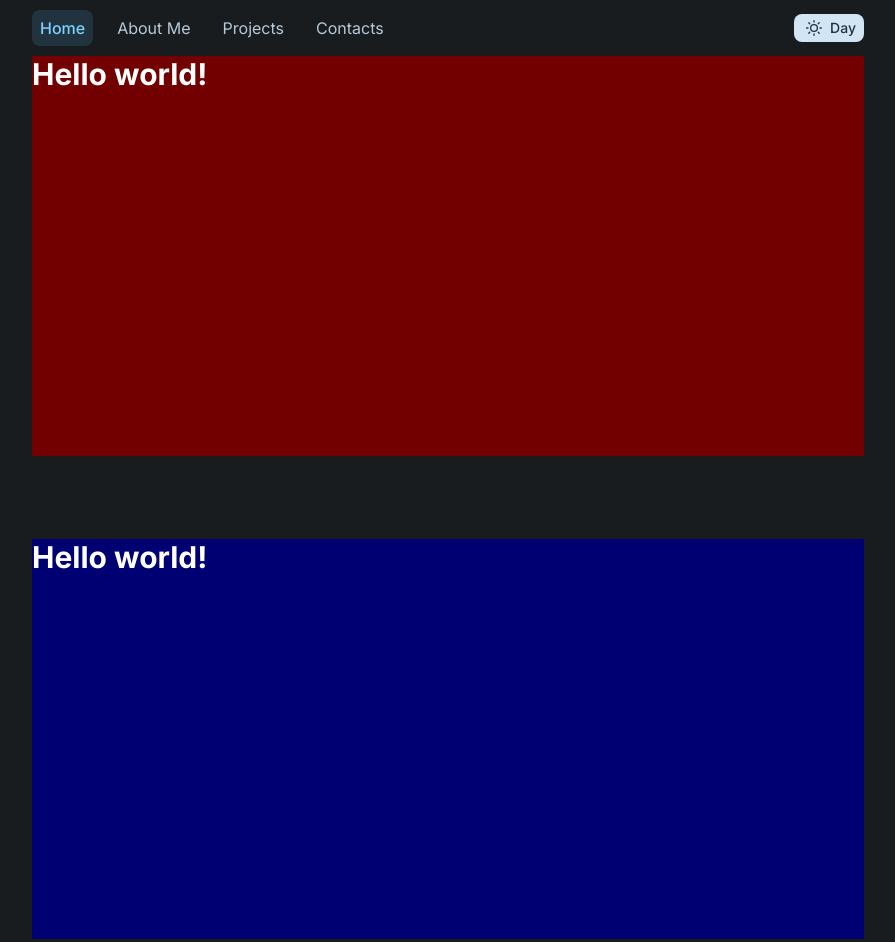
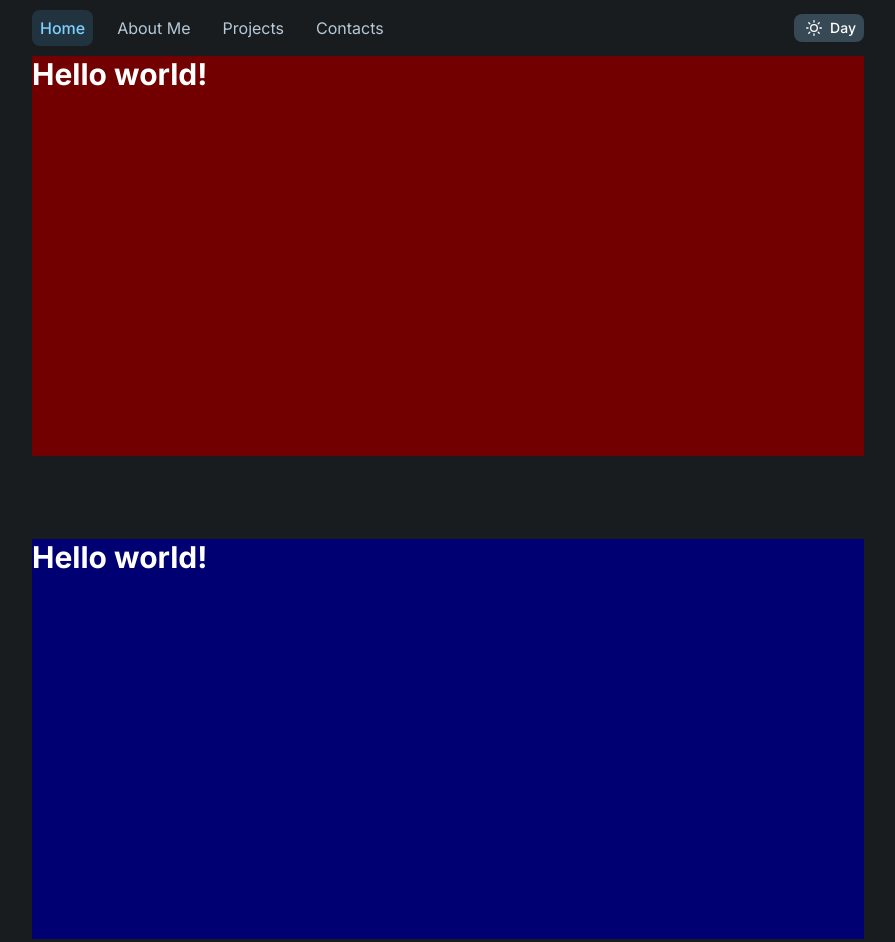
Before and after one commit to djemar/portfolio, a website: page src/index.html in a window 1280 px wide. Shown: the top 942 px of the page, without its empty margins (192-1087 px from the left). Drawn offline with nearby package versions, Linux system fonts and the dark colour scheme; files that its build step writes are made by us from their sources.

Commit message:
Day/Night support for theme switch btn

```diff
--- a/src/css/material.css
+++ b/src/css/material.css
@@ -30,14 +30,6 @@
 }
 .md-btn-secondary:hover {
   background-image: linear-gradient(rgba(0, 0, 0, 0.1) 0 0);
-}
-
-.md-bg-secondary-90 {
-  background-color: var(--md-ref-palette-secondary-90);
-  color: var(--md-sys-color-on-secondary-dark);
-}
-.md-bg-secondary-90:hover {
-  background-image: linear-gradient(rgba(0, 0, 0, 0.05) 0 0);
 }
 
 /* Generated Styles - Do Not Edit */
@@ -462,6 +454,14 @@
   a.navlink:hover {
     background-color: var(--md-ref-palette-secondary-95);
   }
+
+  .md-bg-secondary-90 {
+    background-color: var(--md-ref-palette-secondary-90);
+    color: var(--md-sys-color-on-secondary-dark);
+  }
+  .md-bg-secondary-90:hover {
+    background-image: linear-gradient(rgba(0, 0, 0, 0.05) 0 0);
+  }
 }
 
 @media (prefers-color-scheme: dark) {
@@ -529,4 +529,12 @@
   a.navlink:hover {
     background-color: var(--md-ref-palette-secondary-20);
   }
+
+  .md-bg-secondary-90 {
+    background-color: var(--md-ref-palette-secondary-30);
+    color: var(--md-sys-color-on-secondary-light);
+  }
+  .md-bg-secondary-90:hover {
+    background-image: linear-gradient(rgba(0, 0, 0, 0.05) 0 0);
+  }
 }
```
